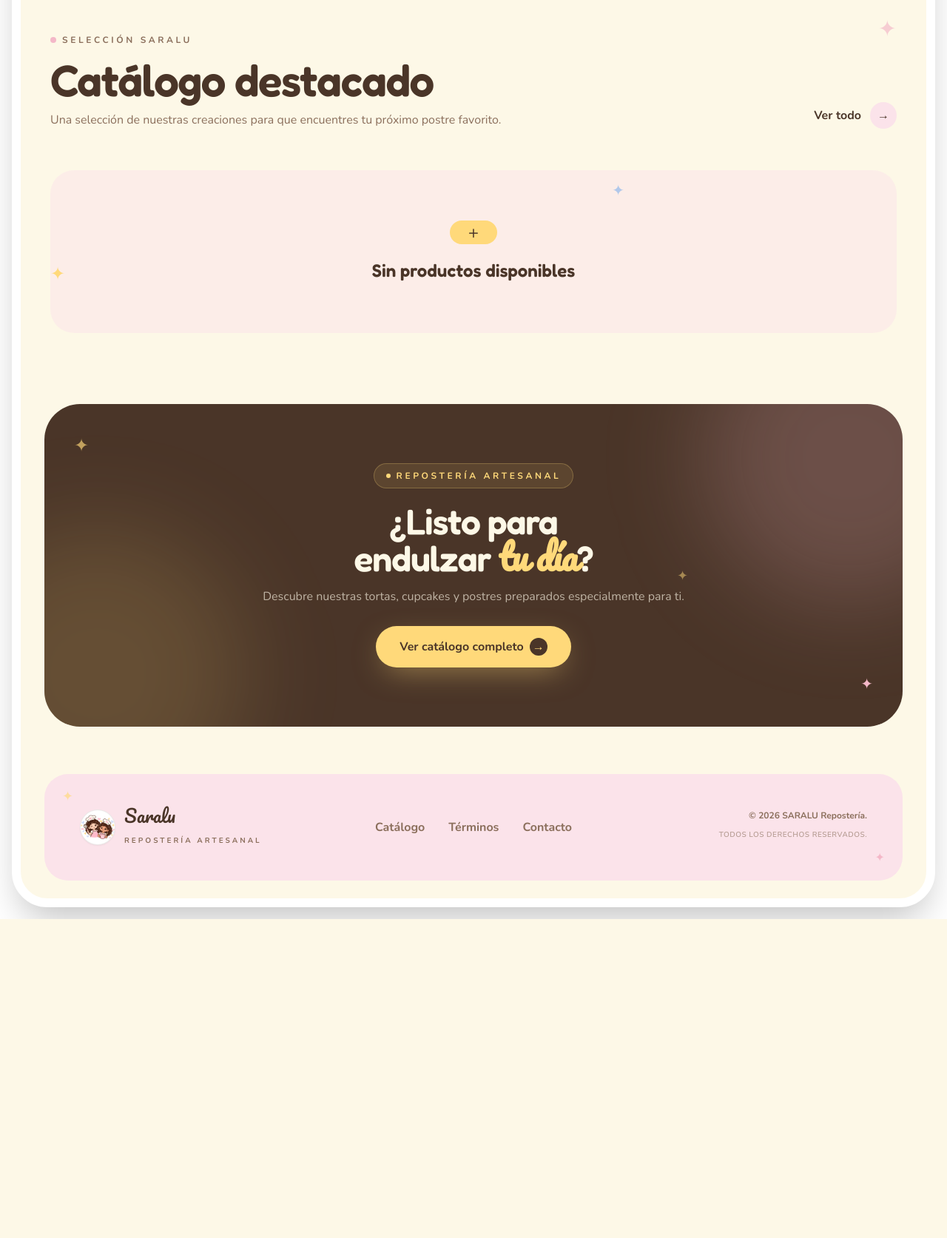
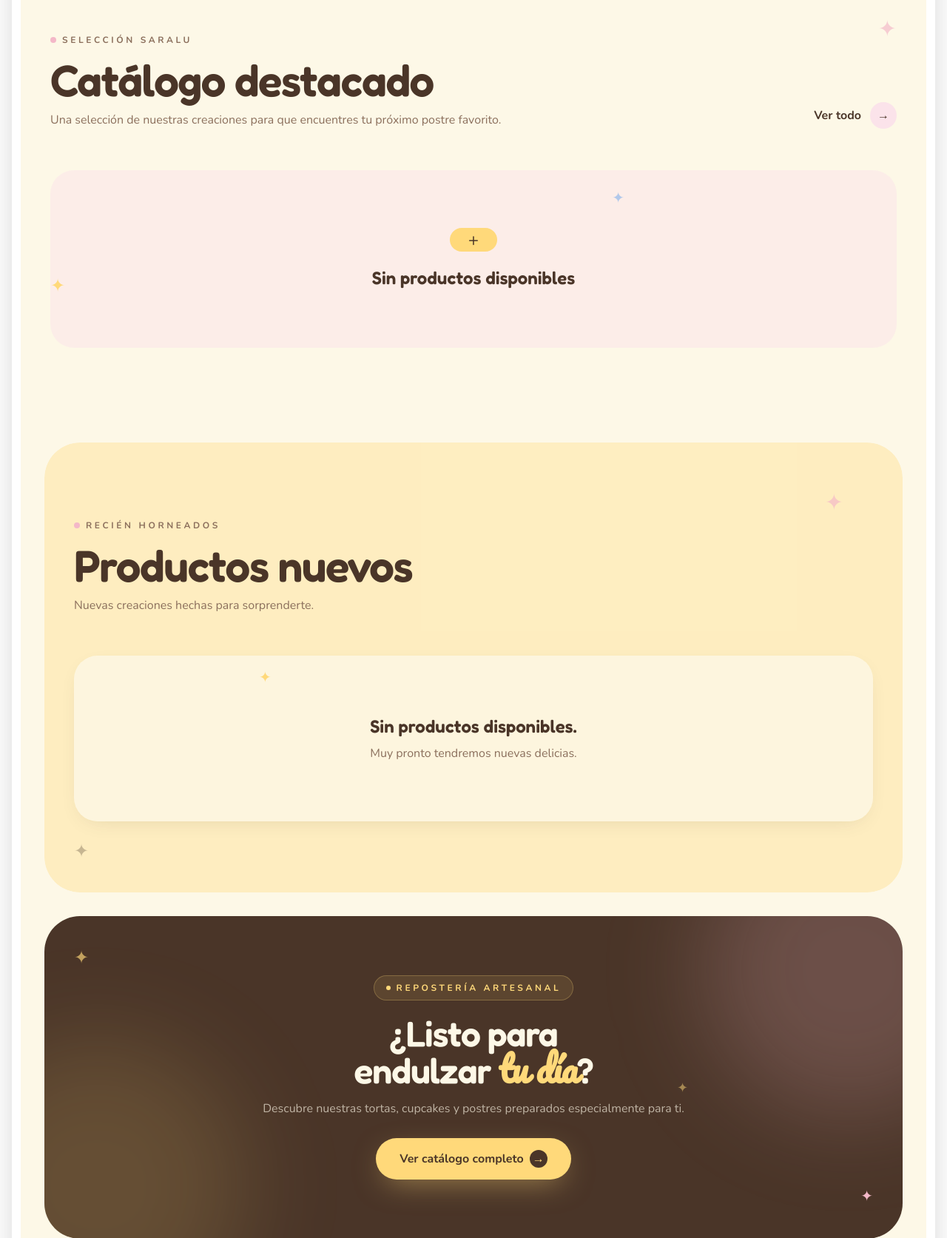
Before and after one commit to JohanV0/SARALU, a Django app: page / in a window 1280 px wide. Shown: the part 1818-3491 px from the top of the page at 74% size. Before the commit the page ends 3060 px from the top, so only its background shows below. Run offline with Django 5.2, Linux system fonts and the light colour scheme; data that the repository does not hold is empty; some libraries are stand-ins or nearby versions.

Commit message:
Mejoras 24.11.26

```diff
--- a/reposteria/templates/home.html
+++ b/reposteria/templates/home.html
@@ -161,26 +161,21 @@
       {% endif %}
     </div>
   </section>
-
-  {# CATÁLOGO DESTACADO #}
-
+  {# ============================================================ #}
+  {# CATÁLOGO DESTACADO — Imágenes más pequeñas                   #}
+  {# ============================================================ #}
   <section id="catalogo-destacado"
-           class="relative mx-auto w-full max-w-[1900px] px-6 lg:px-10 2xl:px-14 3xl:px-20 py-20
-lg:py-24 3xl:py-32">
+           class="relative mx-auto w-full max-w-[1900px] px-6 lg:px-10 2xl:px-14 3xl:px-20 py-20 lg:py-24 3xl:py-32">
     <span class="absolute top-20 right-10 text-rosa text-3xl animate-pulse">✦</span>
-    <span class="absolute bottom-40 left-10 text-mantequilla text-2xl animate-
-bounce">✦</span>
+    <span class="absolute bottom-40 left-10 text-mantequilla text-2xl animate-bounce">✦</span>
     <span class="absolute top-1/2 right-1/3 text-azul text-xl">✦</span>
     <div class="mb-12 lg:mb-14 flex flex-col lg:flex-row lg:items-end lg:justify-between gap-6">
       <div>
-
-        <span class="inline-flex items-center gap-2 text-[10px] lg:text-xs font-bold uppercase
-tracking-widest2 text-cafe">
+        <span class="inline-flex items-center gap-2 text-[10px] lg:text-xs font-bold uppercase tracking-widest2 text-cafe">
           <span class="h-2 w-2 rounded-full bg-rosa"></span>
           Selección SARALU
         </span>
-        <h2 class="font-display mt-3 text-4xl md:text-5xl lg:text-6xl 3xl:text-7xl font-semibold
-tracking-tight text-chocolate">
+        <h2 class="font-display mt-3 text-4xl md:text-5xl lg:text-6xl 3xl:text-7xl font-semibold tracking-tight text-chocolate">
           Catálogo destacado
         </h2>
         <p class="mt-3 max-w-2xl text-sm lg:text-base text-cafe">
@@ -188,29 +183,27 @@ tracking-tight text-chocolate">
         </p>
       </div>
       <a href="{% url 'catalogo' %}"
-         class="group inline-flex items-center gap-3 text-sm lg:text-base font-bold text-
-chocolate">
+         class="group inline-flex items-center gap-3 text-sm lg:text-base font-bold text-chocolate">
         Ver todo
-        <span class="grid h-9 w-9 place-items-center rounded-full bg-rosaClaro text-chocolate
-transition group-hover:translate-x-1">
+        <span class="grid h-9 w-9 place-items-center rounded-full bg-rosaClaro text-chocolate transition group-hover:translate-x-1">
           →
         </span>
       </a>
     </div>
 
-    <!-- Grid simétrico perfecto -->
-    <div class="grid grid-cols-1 sm:grid-cols-2 lg:grid-cols-4 gap-5 lg:gap-6 3xl:gap-8 auto-rows-[220px] 2xl:auto-rows-[260px]">
+    <!-- Redujimos la altura de las filas y el tamaño mínimo de las cartas -->
+    <div class="grid grid-cols-1 sm:grid-cols-2 lg:grid-cols-3 gap-5 lg:gap-6 3xl:gap-8 lg:auto-rows-[240px] 2xl:auto-rows-[280px]">
       {% for producto in destacados %}
         {% if producto.estado == 'DISPONIBLE' %}
           {% if forloop.first %}
-            <!-- Destacado principal: ocupa 2x2. Forzamos h-full para que llene la fila -->
+            <!-- Destacado principal: reducido a min-h-[350px] -->
             <a href="{% url 'producto_detalle' producto.id %}"
-               class="group relative block overflow-hidden rounded-[2rem] bg-chocolate sm:col-span-2 sm:row-span-2 h-full">
+               class="group relative block overflow-hidden rounded-[2rem] bg-chocolate lg:col-span-2 lg:row-span-2 sm:col-span-2 min-h-[350px] sm:min-h-[400px] lg:min-h-0">
               {% if producto.imagen %}
                 <img
                   src="{{ producto.imagen.url }}"
                   alt="{{ producto.nombre }}"
-                  class="absolute inset-0 h-full w-full object-cover transition duration-700 group-hover:scale-[1.04]"
+                  class="absolute inset-0 h-full w-full object-cover object-center transition duration-700 group-hover:scale-[1.04]"
                 />
               {% endif %}
               <div class="absolute inset-0 bg-gradient-to-t from-chocolate/95 via-chocolate/35 to-transparent"></div>
@@ -236,22 +229,18 @@ transition group-hover:translate-x-1">
               </div>
             </a>
           {% else %}
-            <!-- Tarjetas secundarias: h-full para llenar la celda del grid exactamente -->
-            <div class="group relative flex flex-col overflow-hidden rounded-[2rem] bg-rosaClaro transition hover:-translate-y-2 hover:shadow-lift h-full">
-              <!-- Contenedor de imagen relativo que crece para llenar el espacio disponible -->
-              <div class="relative flex-1 overflow-hidden">
-                <a href="{% url 'producto_detalle' producto.id %}" class="absolute inset-0 block">
+            <div class="group relative flex flex-col overflow-hidden rounded-[2rem] bg-rosaClaro transition hover:-translate-y-2 hover:shadow-lift">
+              <a href="{% url 'producto_detalle' producto.id %}"
+                 class="relative block w-full h-32 lg:h-36 2xl:h-40 shrink-0 overflow-hidden">
                 {% if producto.imagen %}
                   <img
                     src="{{ producto.imagen.url }}"
                     alt="{{ producto.nombre }}"
-                      class="h-full w-full object-cover transition duration-700 group-hover:scale-[1.06]"
+                    class="h-full w-full object-cover object-center transition duration-700 group-hover:scale-[1.06]"
                   />
                 {% endif %}
               </a>
-              </div>
-              <!-- Contenedor de texto y botón fijo en la parte inferior -->
-              <div class="flex flex-col justify-between p-4 lg:p-5 bg-rosaClaro relative z-10 shrink-0">
+              <div class="flex flex-1 flex-col justify-between p-4 lg:p-5">
                 <div class="flex items-start justify-between gap-3">
                   <a href="{% url 'producto_detalle' producto.id %}" class="min-w-0">
                     <h3 class="font-display text-base lg:text-lg font-semibold truncate text-chocolate hover:text-cafe transition">
@@ -285,7 +274,85 @@ transition group-hover:translate-x-1">
       {% endfor %}
     </div>
   </section>
-
+  {# ============================================================ #}
+  {# PRODUCTOS NUEVOS                                               #}
+  {# ============================================================ #}
+  <section id="es_nuevo" class="relative py-20 lg:py-24 3xl:py-32 mx-4 lg:mx-8 my-8 rounded-[2rem] lg:rounded-[3rem] overflow-hidden">
+    <div class="absolute inset-0 bg-mantequilla/35 rounded-[2rem] lg:rounded-[3rem]"></div>
+    <span class="absolute top-16 right-20 text-rosa text-3xl animate-pulse z-10">✦</span>
+    <span class="absolute bottom-10 left-10 text-chocolate/30 text-2xl z-10">✦</span>
+    <span class="absolute top-1/2 left-1/4 text-mantequilla text-xl z-10">✦</span>
+    <div class="relative mx-auto w-full max-w-[1900px] px-6 lg:px-10 2xl:px-14 3xl:px-20">
+      <div class="mb-12 lg:mb-14">
+        <span class="inline-flex items-center gap-2 text-[10px] lg:text-xs font-bold uppercase tracking-widest2 text-cafe">
+          <span class="h-2 w-2 rounded-full bg-rosa"></span>
+          Recién horneados
+        </span>
+        <h2 class="font-display mt-3 text-4xl md:text-5xl lg:text-6xl 3xl:text-7xl font-semibold tracking-tight text-chocolate">
+          Productos nuevos
+        </h2>
+        <p class="mt-3 max-w-2xl text-sm lg:text-base text-cafe">
+          Nuevas creaciones hechas para sorprenderte.
+        </p>
+      </div>
+      <div class="space-y-5 3xl:space-y-7">
+        {% for producto in es_nuevos %}
+          {% if producto.estado == 'DISPONIBLE' %}
+            <div class="group relative grid grid-cols-1 md:grid-cols-[260px_1fr] lg:grid-cols-[300px_1fr] 3xl:grid-cols-[360px_1fr] items-center rounded-[2rem] 3xl:rounded-[2.5rem] bg-crema overflow-hidden shadow-soft hover:shadow-lift hover:-translate-y-1 transition-all">
+              <a href="{% url 'producto_detalle' producto.id %}"
+                 class="relative block w-full aspect-[4/3] md:h-52 lg:h-56 3xl:h-64 overflow-hidden">
+                {% if producto.imagen %}
+                  <img
+                    src="{{ producto.imagen.url }}"
+                    alt="{{ producto.nombre }}"
+                    class="h-full w-full object-cover object-center transition duration-700 group-hover:scale-105"
+                  />
+                {% endif %}
+                <span class="absolute left-5 top-5 inline-flex items-center gap-2 rounded-full bg-rosa px-3 py-1.5 text-[10px] lg:text-xs font-bold uppercase tracking-widest2 text-chocolate shadow-soft">
+                  <span class="h-1.5 w-1.5 rounded-full bg-chocolate"></span>
+                  Nuevo
+                </span>
+              </a>
+              <div class="flex flex-col justify-between p-6 md:p-8 3xl:p-10">
+                <div>
+                  <a href="{% url 'producto_detalle' producto.id %}">
+                    <h3 class="font-display text-2xl lg:text-3xl 3xl:text-4xl font-semibold text-chocolate hover:text-cafe transition">
+                      {{ producto.nombre }}
+                    </h3>
+                  </a>
+                  <p class="mt-3 max-w-2xl text-base lg:text-lg text-cafe line-clamp-3">
+                    {{ producto.descripcion }}
+                  </p>
+                </div>
+                <div class="flex flex-col sm:flex-row sm:items-center sm:justify-between gap-5 mt-7">
+                  <p class="font-display text-2xl lg:text-3xl 3xl:text-4xl font-bold text-chocolate">
+                    {{ producto.precio|cop }}
+                  </p>
+                  <form method="post" action="{% url 'agregar_al_carrito' producto.id %}">
+                    {% csrf_token %}
+                    <button type="submit"
+                            class="inline-flex items-center justify-center gap-2 rounded-full bg-chocolate px-6 py-3 lg:px-7 lg:py-3.5 text-sm lg:text-base font-bold text-mantequilla shadow-soft hover:bg-cafe transition">
+                      Añadir al carrito
+                      <span>→</span>
+                    </button>
+                  </form>
+                </div>
+              </div>
+            </div>
+          {% endif %}
+        {% empty %}
+          <div class="rounded-[2rem] bg-crema/80 px-6 py-20 text-center shadow-soft">
+            <h3 class="font-display text-xl lg:text-2xl font-semibold text-chocolate">
+              Sin productos disponibles.
+            </h3>
+            <p class="mt-2 text-sm lg:text-base text-cafe">
+              Muy pronto tendremos nuevas delicias.
+            </p>
+          </div>
+        {% endfor %}
+      </div>
+    </div>
+  </section>
   {# ============================================================ #}
   {# CTA FINAL — Más pequeño                                       #}
   {# ============================================================ #}
```
Lines whose indentation alone changed are shown as unchanged.
